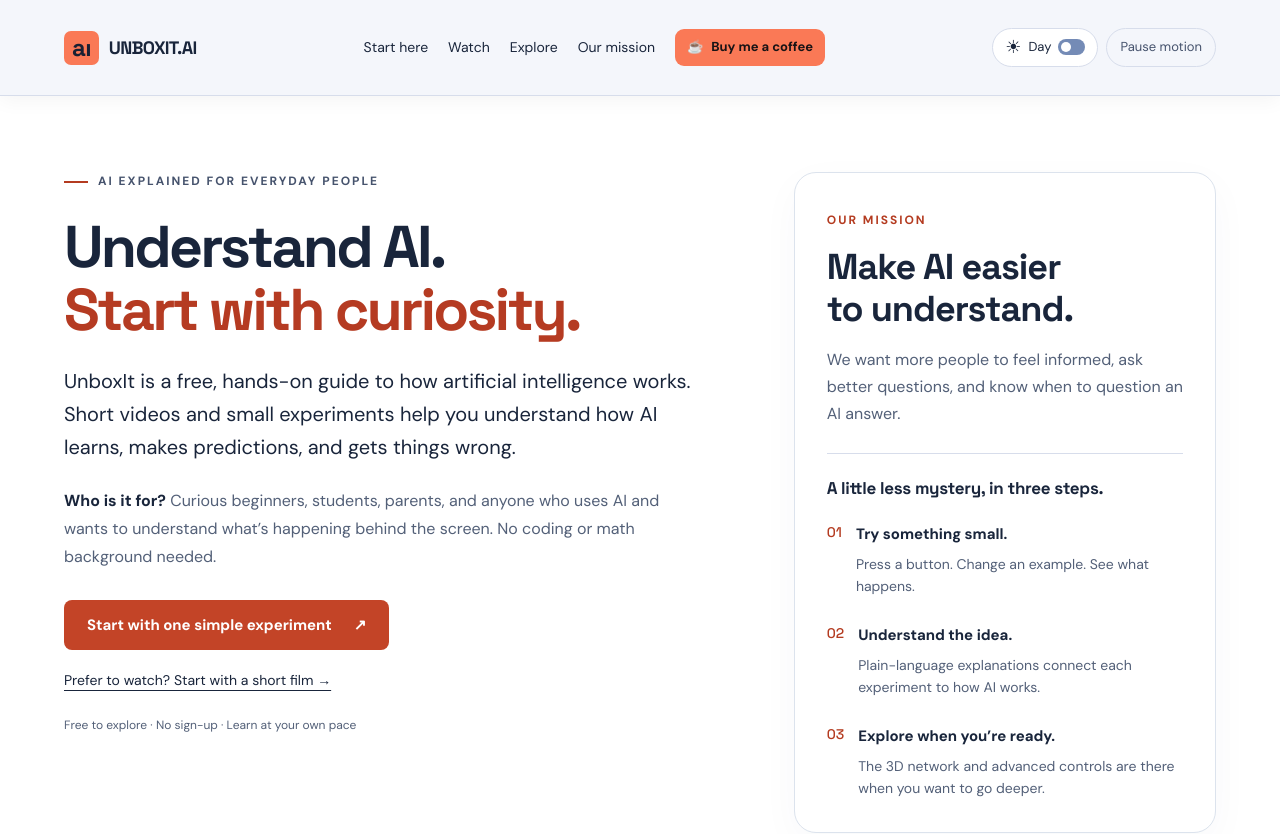
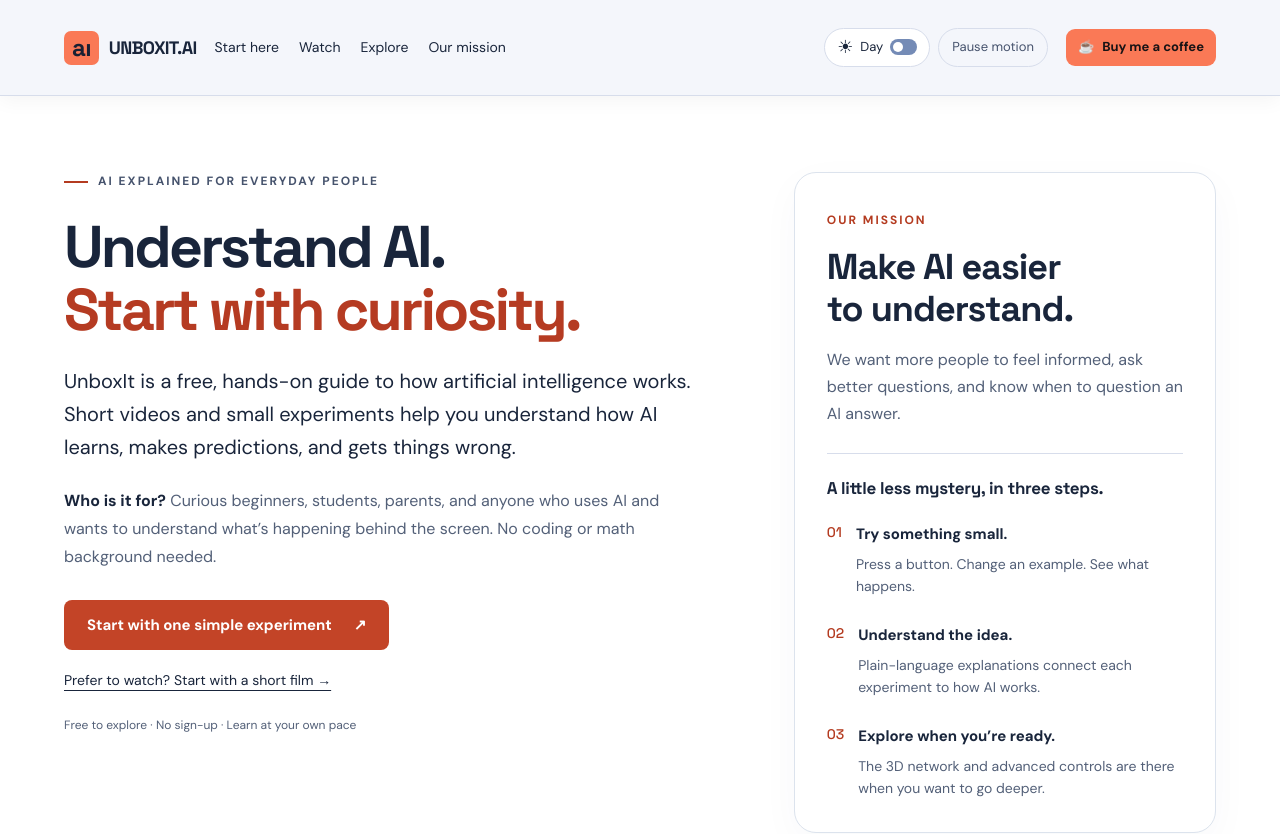
Before and after one commit to levancho/unboxit.ai, a React (Vite) app: page / in a window 1280 px wide. Shown: the top 834 px of the page. Built offline with nearby package versions, Linux system fonts and the light colour scheme.

Commit message:
Move coffee support button to the right edge of the header

```diff
--- a/src/components/Header.jsx
+++ b/src/components/Header.jsx
@@ -7,11 +7,11 @@ return (<header><a className="brand" href="#"><span className="brand-icon">{"aı
 <a href="#films">{"Watch"}</a>
 <a href="#network">{"Explore"}</a>
 <a href="#about">{"Our mission"}</a>
-<a className="coffee-link" href="https://ko-fi.com/l3vcoffe" target="_blank" rel="noopener noreferrer" aria-label="Buy me a coffee on Ko-fi (opens in a new tab)"><span aria-hidden="true">☕</span> Buy me a coffee</a>
 </nav>
 <div className="header-actions"><button id="theme-toggle" className="theme-toggle" role="switch" aria-label="Night mode" aria-checked={theme === "night"} onClick={toggleTheme} title={theme === "night" ? "Switch to day mode" : "Switch to night mode"}><span aria-hidden="true">{theme === "night" ? "☾" : "☀"}</span><span>{theme === "night" ? "Night" : "Day"}</span><span className="theme-track" aria-hidden="true" /></button>
 <button className="motion" id="motion" aria-pressed={paused} onClick={toggleMotion}>{paused ? "Resume motion" : "Pause motion"}</button>
 </div>
+<a className="coffee-link" href="https://ko-fi.com/l3vcoffe" target="_blank" rel="noopener noreferrer" aria-label="Buy me a coffee on Ko-fi (opens in a new tab)"><span aria-hidden="true">☕</span> Buy me a coffee</a>
 </header>
 );
 }
--- a/src/styles/introduction.css
+++ b/src/styles/introduction.css
@@ -18,3 +18,6 @@ header nav{align-items:center;gap:20px}header .coffee-link{color:#181315;backgro
 .output-flow-note{font-size:11px;line-height:1.5;text-align:center;color:var(--muted);margin:0;padding:4px 18px 12px}
 @media(max-width:1150px){header{flex-wrap:wrap;height:auto;padding-top:12px;padding-bottom:12px;gap:12px}header nav{order:3;width:100%;justify-content:center;gap:24px}html{scroll-padding-top:140px}}
 @media(max-width:650px){header{padding:10px 4%;gap:8px}header .brand{font-size:14px}header .brand-icon{font-size:20px;line-height:30px}header .header-actions{gap:5px}header .theme-toggle{padding:6px 8px}header .theme-track{display:none}header .motion{padding:6px 8px;font-size:11px}header nav{gap:7px;justify-content:space-between;font-size:11px}header .coffee-link{font-size:11px;padding:7px 8px;gap:4px}.back-to-top{right:16px;bottom:16px;width:44px;height:44px}html{scroll-padding-top:125px}}
+
+@media(min-width:1151px){header .header-actions{margin-left:auto}}
+@media(max-width:1150px){header{display:grid;grid-template-columns:minmax(0,1fr) auto}header .header-actions{justify-self:end}header nav{grid-column:1;order:3;width:auto;justify-content:flex-start}header>.coffee-link{grid-column:2;order:4;justify-self:end}}
```
